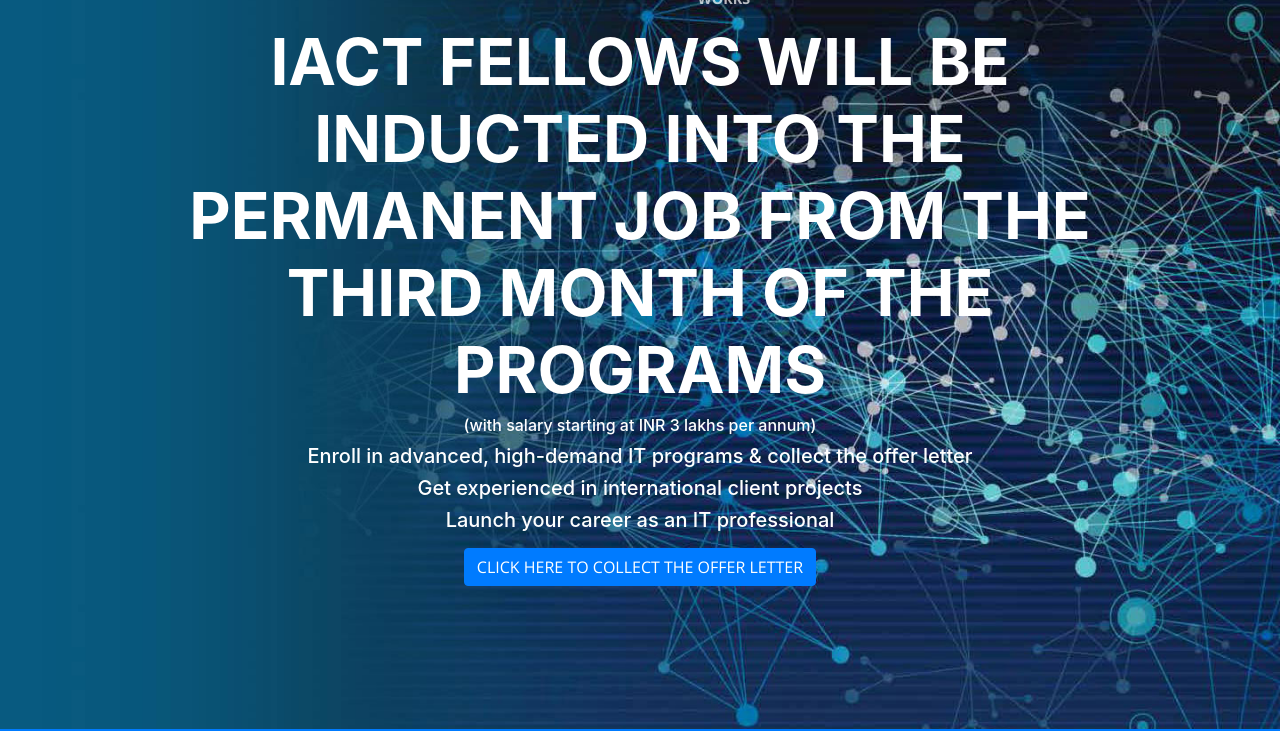
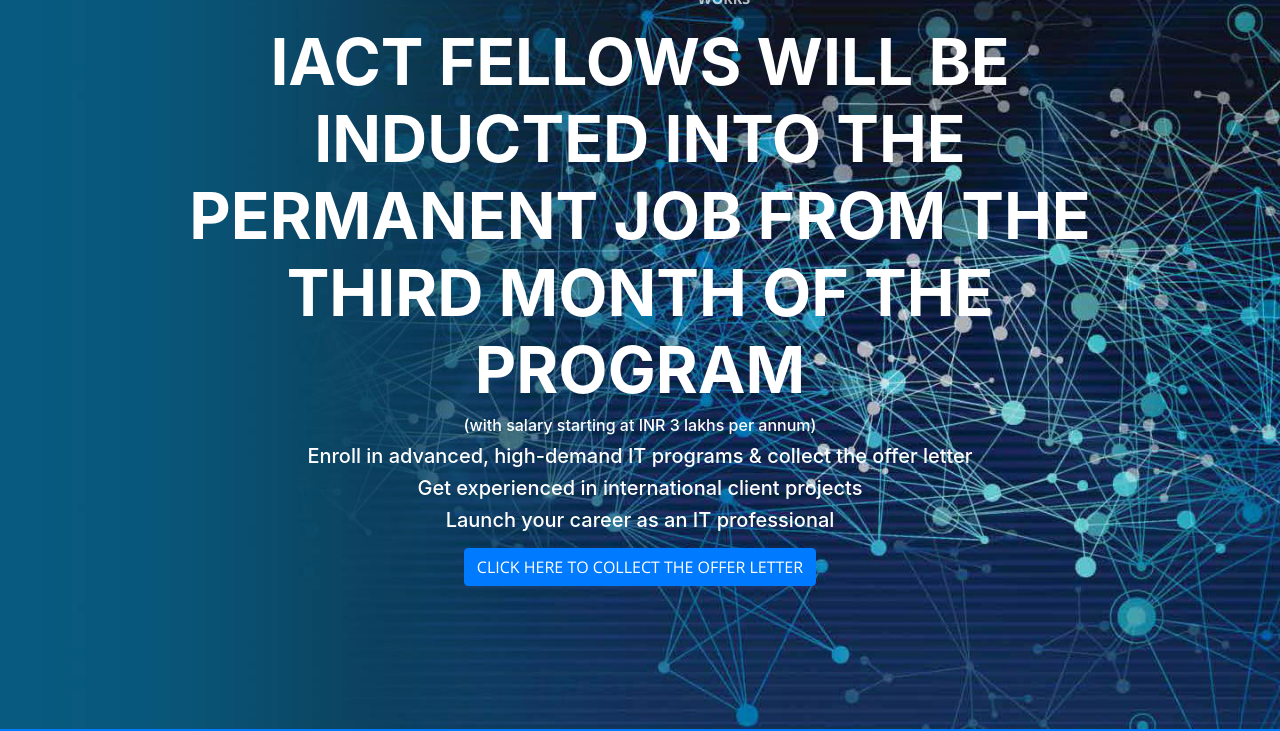
Before and after one commit to lnarasim/lnarasim_iact.github.io, a website with bundled scripts: page index.html in a window 1280 px wide. Shown: the part 71-802 px from the top of the page. Built offline with nearby package versions, Linux system fonts and the light colour scheme.

Commit message:
updated typo

```diff
--- a/index.html
+++ b/index.html
@@ -71,7 +71,7 @@
         <div class="row">
           <div class="col-lg-10 mx-auto">
             <h1 class="text-uppercase">
-				<strong>iACT Fellows will be inducted into the permanent job from the third month of the programs</strong>
+				<strong>iACT Fellows will be inducted into the permanent job from the third month of the program</strong>
 			</h1>
 
 			<h6>
```
